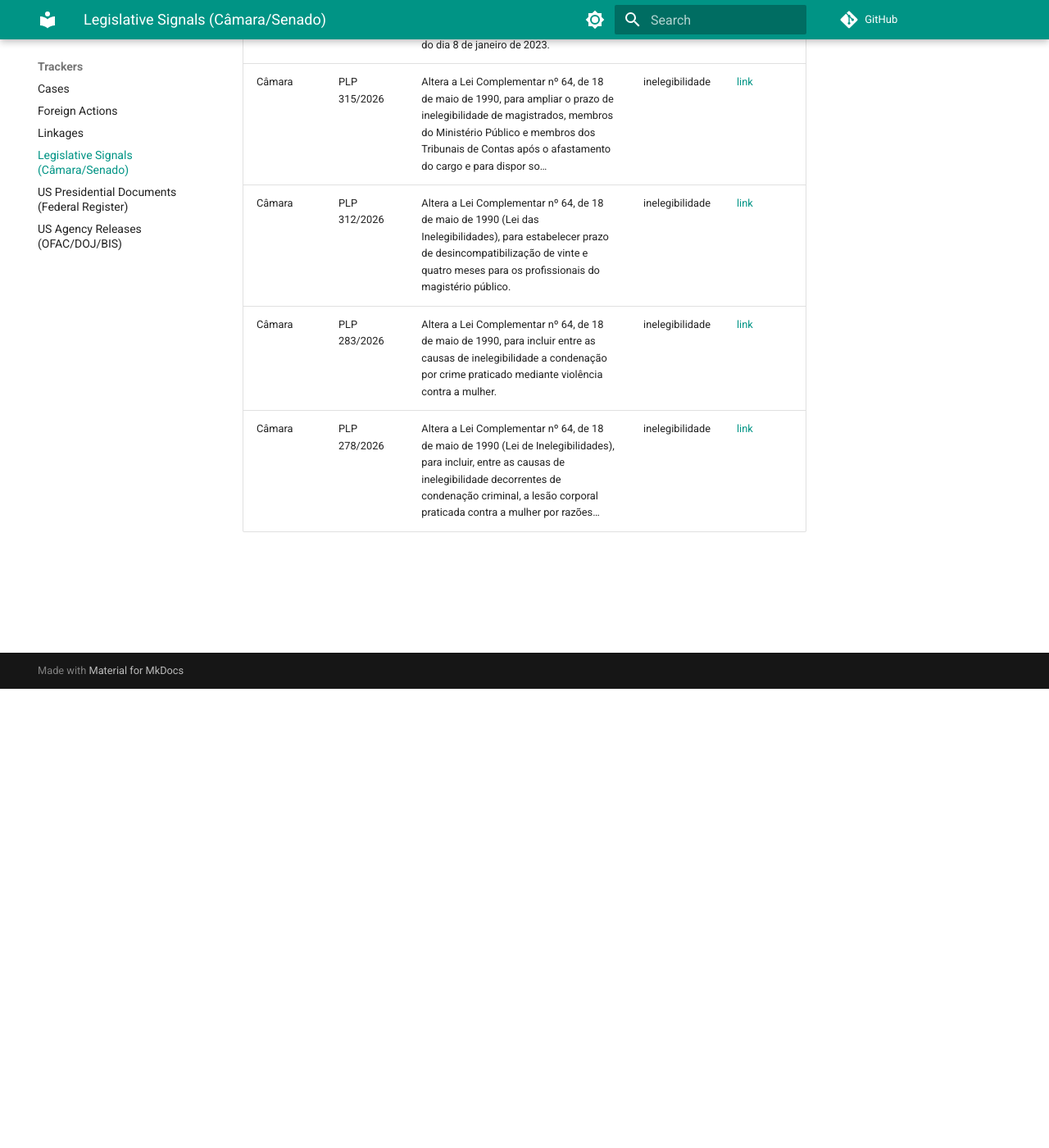
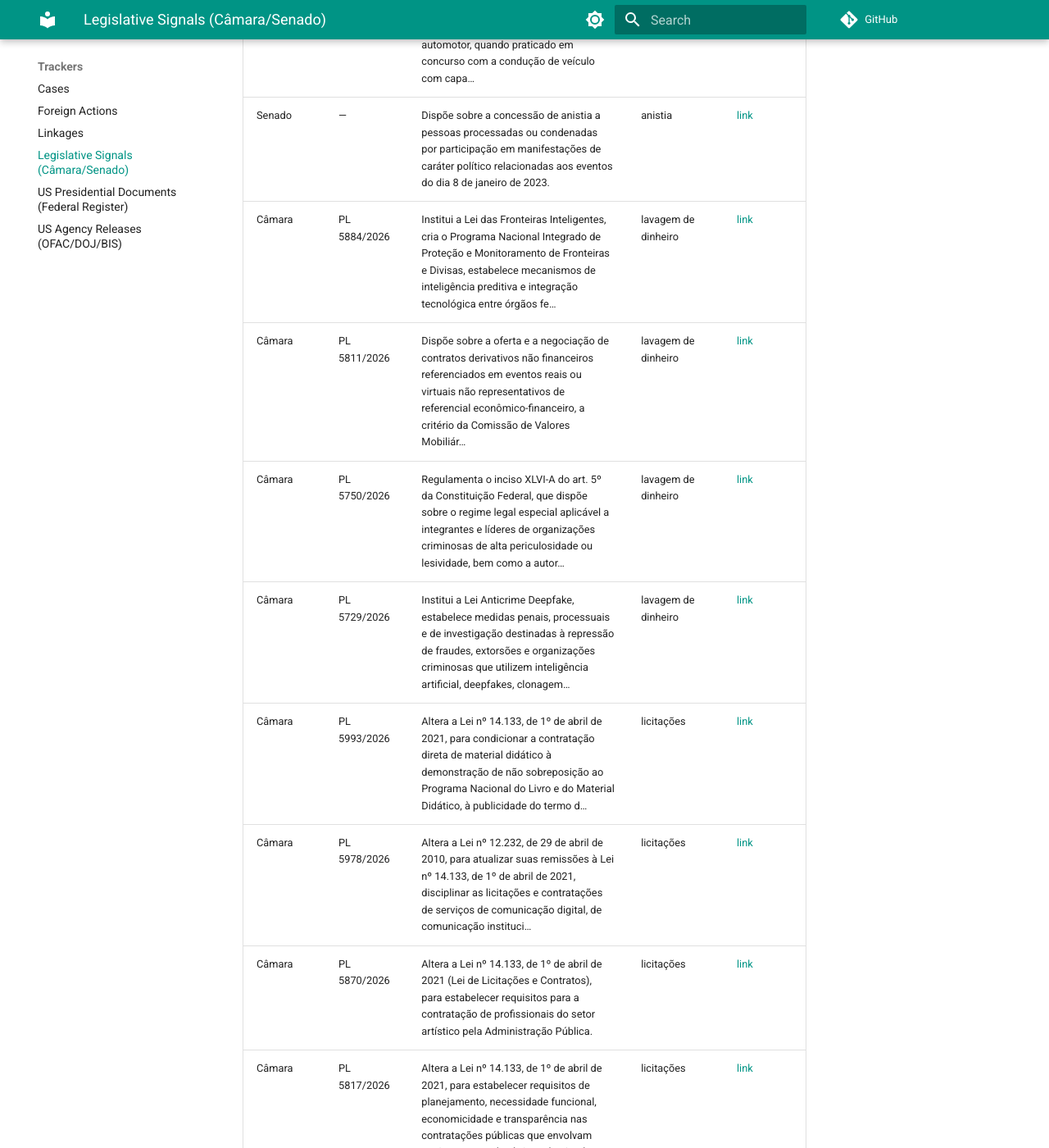
Before and after one commit to felipelago17/brazilian-political-cases-academic, an MkDocs documentation site: the page built from docs/trackers/legislature.md, in a window 1280 px wide and 1400 px high, scrolled down 560 px. Shown: the whole window at 82% size. Built offline with MkDocs 1.6.1 and Material for MkDocs 9.7.7, drawn with Linux system fonts in a browser that asks for light colours; comment, search, counter and statistics services are not loaded; some of the changed text lies outside the part shown.

Commit message:
data: legislature 2026-11-27

```diff
--- a/docs/trackers/legislature.md
+++ b/docs/trackers/legislature.md
@@ -1,12 +1,22 @@
 # Legislative signals (Câmara / Senado open data)
 
-*Auto-generated 2026-11-26 19:39 UTC from the Câmara dos Deputados and Senado Federal open-data APIs. Candidate items only — curated rows live in `trackers/legislative-signals.yaml`. Not legal advice.*
+*Auto-generated 2026-11-27 17:50 UTC from the Câmara dos Deputados and Senado Federal open-data APIs. Candidate items only — curated rows live in `trackers/legislative-signals.yaml`. Not legal advice.*
 
 Keywords: `anistia`, `dosimetria`, `supremo tribunal federal`, `foro privilegiado`, `impeachment`, `lei magnitsky`, `sanções`, `improbidade`, `lavagem de dinheiro`, `corrupção`, `licitações`, `acordo de leniência`, `delação premiada`, `inelegibilidade`, `emendas parlamentares` · Câmara window: proposições presented in the last 30 days · Senado: matérias em tramitação
 
 | Chamber | Number | Ementa | Keyword | Link |
 |---|---|---|---|---|
+| Câmara | PL 5916/2026 | Altera o parágrafo único do art. 1º da Lei nº 8.072, de 25 de julho de 1990, para considerar hediondo o homicídio praticado na direção de veículo automotor, quando praticado em concurso com a condução de veículo com capa… | anistia | [link](https://www.camara.leg.br/propostas-legislativas/2655664) |
 | Senado | — | Dispõe sobre a concessão de anistia a pessoas processadas ou condenadas por participação em manifestações de caráter político relacionadas aos eventos do dia 8 de janeiro de 2023. | anistia | [link]() |
+| Câmara | PL 5884/2026 | Institui a Lei das Fronteiras Inteligentes, cria o Programa Nacional Integrado de Proteção e Monitoramento de Fronteiras e Divisas, estabelece mecanismos de inteligência preditiva e integração tecnológica entre órgãos fe… | lavagem de dinheiro | [link](https://www.camara.leg.br/propostas-legislativas/2654765) |
+| Câmara | PL 5811/2026 | Dispõe sobre a oferta e a negociação de contratos derivativos não financeiros referenciados em eventos reais ou virtuais não representativos de referencial econômico-financeiro, a critério da Comissão de Valores Mobiliár… | lavagem de dinheiro | [link](https://www.camara.leg.br/propostas-legislativas/2652515) |
+| Câmara | PL 5750/2026 | Regulamenta o inciso XLVI-A do art. 5º da Constituição Federal, que dispõe sobre o regime legal especial aplicável a integrantes e líderes de organizações criminosas de alta periculosidade ou lesividade, bem como a autor… | lavagem de dinheiro | [link](https://www.camara.leg.br/propostas-legislativas/2650486) |
+| Câmara | PL 5729/2026 | Institui a Lei Anticrime Deepfake, estabelece medidas penais, processuais e de investigação destinadas à repressão de fraudes, extorsões e organizações criminosas que utilizem inteligência artificial, deepfakes, clonagem… | lavagem de dinheiro | [link](https://www.camara.leg.br/propostas-legislativas/2649761) |
+| Câmara | PL 5993/2026 | Altera a Lei nº 14.133, de 1º de abril de 2021, para condicionar a contratação direta de material didático à demonstração de não sobreposição ao Programa Nacional do Livro e do Material Didático, à publicidade do termo d… | licitações | [link](https://www.camara.leg.br/propostas-legislativas/2660383) |
+| Câmara | PL 5978/2026 | Altera a Lei nº 12.232, de 29 de abril de 2010, para atualizar suas remissões à Lei nº 14.133, de 1º de abril de 2021, disciplinar as licitações e contratações de serviços de comunicação digital, de comunicação instituci… | licitações | [link](https://www.camara.leg.br/propostas-legislativas/2660021) |
+| Câmara | PL 5870/2026 | Altera a Lei nº 14.133, de 1º de abril de 2021 (Lei de Licitações e Contratos), para estabelecer requisitos para a contratação de profissionais do setor artístico pela Administração Pública. | licitações | [link](https://www.camara.leg.br/propostas-legislativas/2654327) |
+| Câmara | PL 5817/2026 | Altera a Lei nº 14.133, de 1º de abril de 2021, para estabelecer requisitos de planejamento, necessidade funcional, economicidade e transparência nas contratações públicas que envolvam equipamentos eletrônicos destinados… | licitações | [link](https://www.camara.leg.br/propostas-legislativas/2652676) |
+| Câmara | PL 5815/2026 | Institui a Política Nacional de Inclusão Produtiva, Qualificação Profissional e Superação da Vulnerabilidade Socioeconômica; altera as Leis nº 8.742, de 7 de dezembro de 1993, nº 14.133, de 1º de abril de 2021, e nº 14.6… | licitações | [link](https://www.camara.leg.br/propostas-legislativas/2652521) |
 | Câmara | PLP 315/2026 | Altera a Lei Complementar nº 64, de 18 de maio de 1990, para ampliar o prazo de inelegibilidade de magistrados, membros do Ministério Público e membros dos Tribunais de Contas após o afastamento do cargo e para dispor so… | inelegibilidade | [link](https://www.camara.leg.br/propostas-legislativas/2657818) |
 | Câmara | PLP 312/2026 | Altera a Lei Complementar nº 64, de 18 de maio de 1990 (Lei das Inelegibilidades), para estabelecer prazo de desincompatibilização de vinte e quatro meses para os profissionais do magistério público. | inelegibilidade | [link](https://www.camara.leg.br/propostas-legislativas/2655210) |
 | Câmara | PLP 283/2026 | Altera a Lei Complementar nº 64, de 18 de maio de 1990, para incluir entre as causas de inelegibilidade a condenação por crime praticado mediante violência contra a mulher. | inelegibilidade | [link](https://www.camara.leg.br/propostas-legislativas/2650684) |
```
Also changed, not shown: 1 other file.
